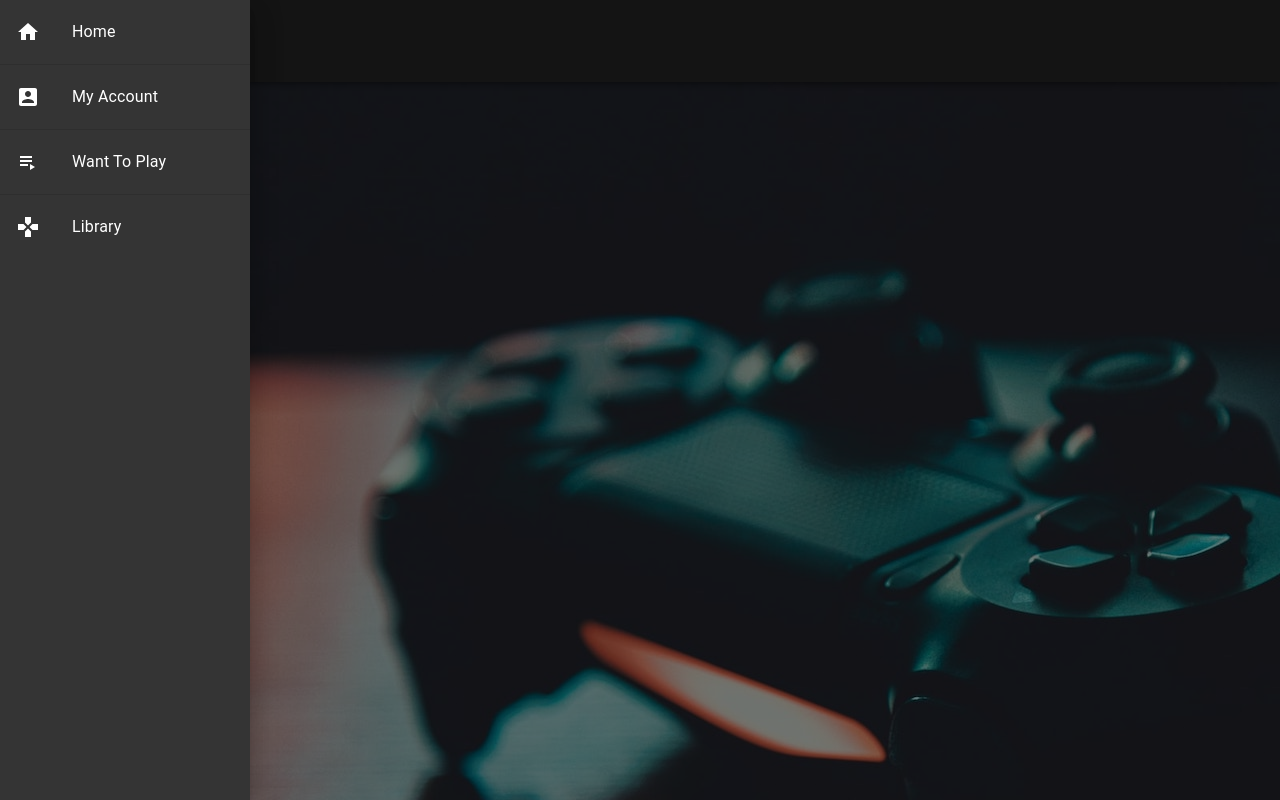
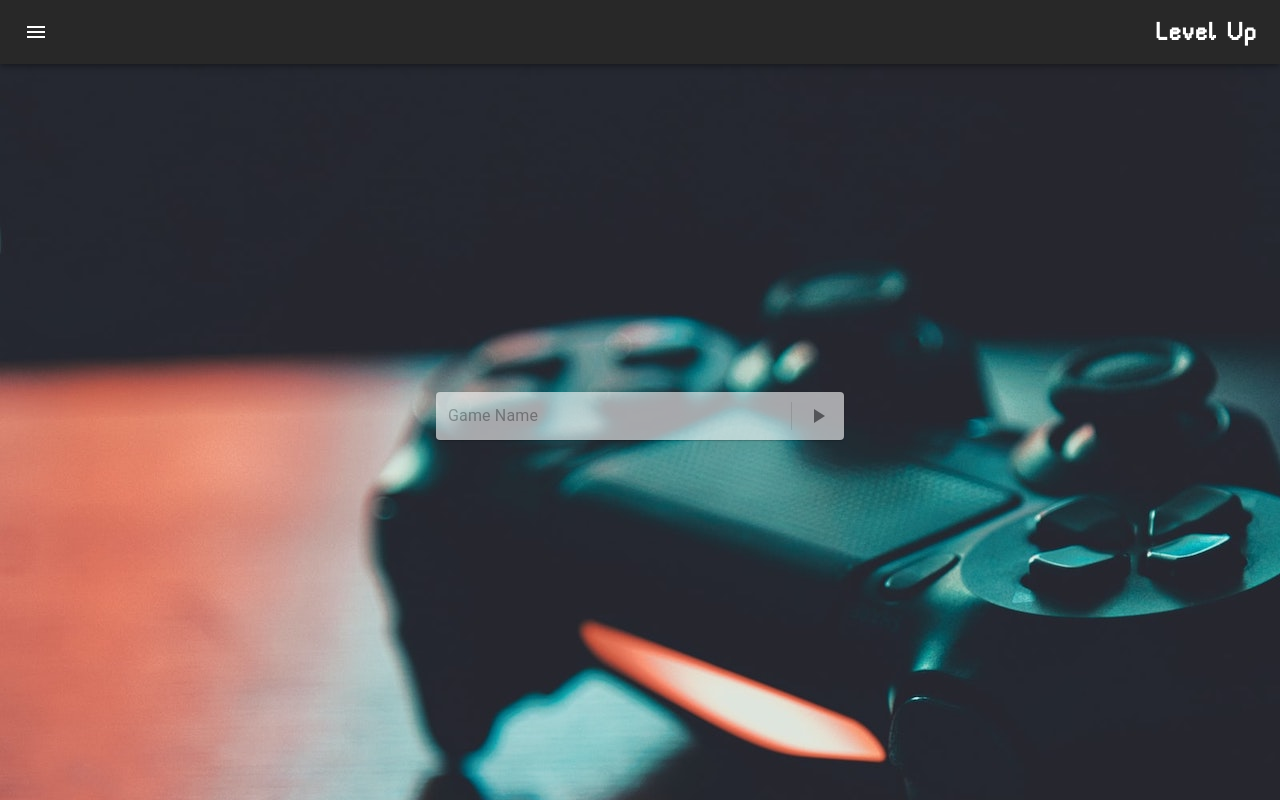
Before and after one commit to SPerkins28/LevelUp-Client, a React (Create React App) app: page / in a window 1280 px wide. Built offline with nearby package versions, Linux system fonts and the light colour scheme.

Commit message:
added game search bar with 3rd party api fetch -- fetch working, data needs displayed still -- still trying to figure out what is causing the drawer to be persistant

```diff
--- a/public/index.html
+++ b/public/index.html
@@ -24,7 +24,7 @@
       work correctly both with client-side routing and a non-root public URL.
       Learn how to configure a non-root public URL by running `npm run build`.
     -->
-    <title>React App</title>
+    <title>Level Up</title>
   </head>
   <body>
     <noscript>You need to enable JavaScript to run this app.</noscript>
--- a/src/App.css
+++ b/src/App.css
@@ -11,8 +11,14 @@ body {
 
 .App-header {
   display: flex;
-  flex-direction: column;
-  align-items: center;
+  /* flex-direction: column;
+  align-items: center; */
   justify-content: center;
 
 }
+
+.App-body{
+  display: flex;
+  justify-content: center;
+  min-height: 100vh;
+}
--- a/src/App.tsx
+++ b/src/App.tsx
@@ -1,14 +1,17 @@
 import React from 'react';
 import './App.css';
-// import Navbar from './components/Home/Navbar';
-import Drawer from './components/Home/Drawer'
+import Navbar from './components/Home/Navbar';
+import SearchBar from './components/Home/SearchBar';
 
 function App() {
   return (
     <div className="App">
       <header className="App-header">
-        <Drawer />
+        <Navbar />
       </header>
+      <body className="App-body">
+        <SearchBar />
+      </body>
     </div>
   );
 }
--- a/src/components/Home/Drawer.css
+++ b/src/components/Home/Drawer.css
@@ -1,14 +1,3 @@
-@font-face {
-    font-family: 'gameOver';
-    src: url('../../assets/fonts/rainyhearts.ttf');
-}
-
-.MuiToolbar-root {
-    background-color: #282828;
-    font-family: 'gameOver';
-    font-size: 20px;
-}
-
 .MuiPaper-root {
     background-color: #343434;
     color: white;
--- a/src/components/Home/Drawer.tsx
+++ b/src/components/Home/Drawer.tsx
@@ -8,10 +8,7 @@ import {
     Divider,
     ListItem,
     ListItemIcon,
-    ListItemText,
-    AppBar,
-    Button,
-    Toolbar
+    ListItemText
 } from '@material-ui/core';
 import {
     AccountBox,
@@ -110,11 +107,8 @@ class SideDrawer extends Component<Props> {
       );
 
     render(){
-        const { classes } = this.props;
         return(
-            <div className={classes.root}>
-                <AppBar position="fixed">
-                    <Toolbar>
+            <div>
                     {(['left'] as Anchor[]).map((anchor: any) => (
                         <React.Fragment key={anchor}>
                         <IconButton onClick={this.toggleDrawer(anchor, true)}>
@@ -123,14 +117,8 @@ class SideDrawer extends Component<Props> {
                         <Drawer id="MuiDrawer-paper" anchor={anchor} open={anchor} onClose={this.toggleDrawer(anchor, false)}>
                             {this.list(anchor)}
                         </Drawer>
-                        <h2>
-                            <strong>Level Up</strong>
-                        </h2>
-                        <Button color="inherit">Login</Button>
                         </React.Fragment>
                     ))}
-                    </Toolbar>
-                </AppBar>
             </div>
         )
     }
--- a/src/components/Home/Navbar.css
+++ b/src/components/Home/Navbar.css
@@ -0,0 +1,24 @@
+@font-face {
+    font-family: 'gameOver';
+    src: url('../../assets/fonts/rainyhearts.ttf');
+}
+
+.MuiToolbar-root {
+    background-color: #282828;
+    font-family: 'gameOver';
+    font-size: 20px;
+}
+
+#drawerButton {
+    display: flex;
+    justify-content: flex-start;
+}
+
+#title {
+    display: flex;
+    justify-content: flex-end;
+}
+
+h2 {
+    margin: 0;
+}
--- a/src/components/Home/Navbar.tsx
+++ b/src/components/Home/Navbar.tsx
@@ -3,11 +3,12 @@ import { createStyles, withStyles, WithStyles } from '@material-ui/core/styles';
 import {
     AppBar,
     Toolbar,
-    Button,
-    IconButton
+    IconButton,
+    Grid
 }
 from '@material-ui/core';
 import MenuIcon from '@material-ui/icons/Menu';
+// import Drawer from './Drawer';
 import './Navbar.css';
 
 const styles = (theme: any) => createStyles ({
@@ -32,13 +33,16 @@ class Navbar extends Component<Props> {
         <div className={classes.root}>
           <AppBar position="fixed">
             <Toolbar>
+              <Grid item xs={6} id="drawerButton">
               <IconButton edge="start" className={classes.menuButton} color="inherit" aria-label="menu">
                 <MenuIcon />
               </IconButton>
-              <h2>
-                <strong>Level Up</strong>
-              </h2>
-              <Button color="inherit">Login</Button>
+              </Grid>
+              <Grid item xs={6} id="title">
+                <h2>
+                  <strong>Level Up</strong>
+                </h2>
+              </Grid>
             </Toolbar>
           </AppBar>
         </div>
--- /dev/null
+++ b/src/components/Home/SearchBar.css
@@ -0,0 +1,19 @@
+#searchBar {
+    display: flex;
+    justify-content: center;
+    opacity: 60%;
+}
+
+.MuiContainer-root {
+    display: flex;
+    justify-content: center;
+    align-items: center;
+    margin-right: none;
+}
+
+.MuiGrid-root {
+    display: flex;
+    justify-content: center;
+    align-items: center;
+    margin-right: none;
+}
--- /dev/null
+++ b/src/components/Home/SearchBar.tsx
@@ -0,0 +1,94 @@
+import React, { Component } from 'react';
+import { createStyles, withStyles, WithStyles } from '@material-ui/core/styles';
+import Paper from '@material-ui/core/Paper';
+import InputBase from '@material-ui/core/InputBase';
+import Divider from '@material-ui/core/Divider';
+import IconButton from '@material-ui/core/IconButton';
+import PlayArrowIcon from '@material-ui/icons/PlayArrow';
+import Grid from '@material-ui/core/Grid'
+import './SearchBar.css'
+
+type FetchState = {
+    searchTerm: string;
+    results: any;
+}
+
+const styles = (theme: any) => createStyles ({
+    root: {
+        marginTop: '3em',
+        marginBottom: '1em',
+        padding: '2px 4px',
+        display: 'flex',
+        alignItems: 'center',
+        width: 400,
+    },
+    input: {
+        marginLeft: theme.spacing(1),
+        flex: 1,
+    },
+    iconButton: {
+        padding: 10,
+    },
+    divider: {
+        height: 28,
+        margin: 4,
+    },
+});
+
+interface Props extends WithStyles<typeof styles>{ }
+
+class SearchBar extends Component<Props, FetchState> {
+    constructor(props: any){
+        super(props)
+        this.state= ({
+            searchTerm: '',
+            results: [],
+        })
+    }
+
+    fetchResults = () => {
+        const baseURL = 'https://api.rawg.io/api/games/';
+        const key = '7a9b89045e734eec9136810c89a04da4';
+        let URL = `${baseURL}${this.state.searchTerm}?key=${key}`;
+
+        fetch(URL)
+            .then((res) => res.json())
+            .then((data) => {
+                this.setState({
+                    results: data
+                });
+                console.log(data);
+            })
+    };
+
+    handleSubmit = (e: any) => {
+        e.preventDefault();
+        this.setState({
+            results: [],
+        })
+        this.fetchResults();
+      };
+
+      render() {
+        const { classes } = this.props;
+          return(
+            <>
+            <Grid item xs={12} >
+                <Paper component="form" className={classes.root} id='searchBar'>
+                    <InputBase
+                        className={classes.input}
+                        placeholder="Game Name"
+                        onChange={(e) => this.setState({searchTerm: e.target.value})}
+                    />
+                    <Divider className={classes.divider} orientation="vertical" />
+                    <IconButton type="submit" className={classes.iconButton} onClick={this.handleSubmit} id="magGlass" >
+                        <PlayArrowIcon />
+                    </IconButton>
+                </Paper>
+            </Grid>
+            </>
+          )
+      }
+}
+
+export default withStyles(styles)(SearchBar);
```
Also changed, not shown: 1 other file (tests, documents, lock files or other folders).
